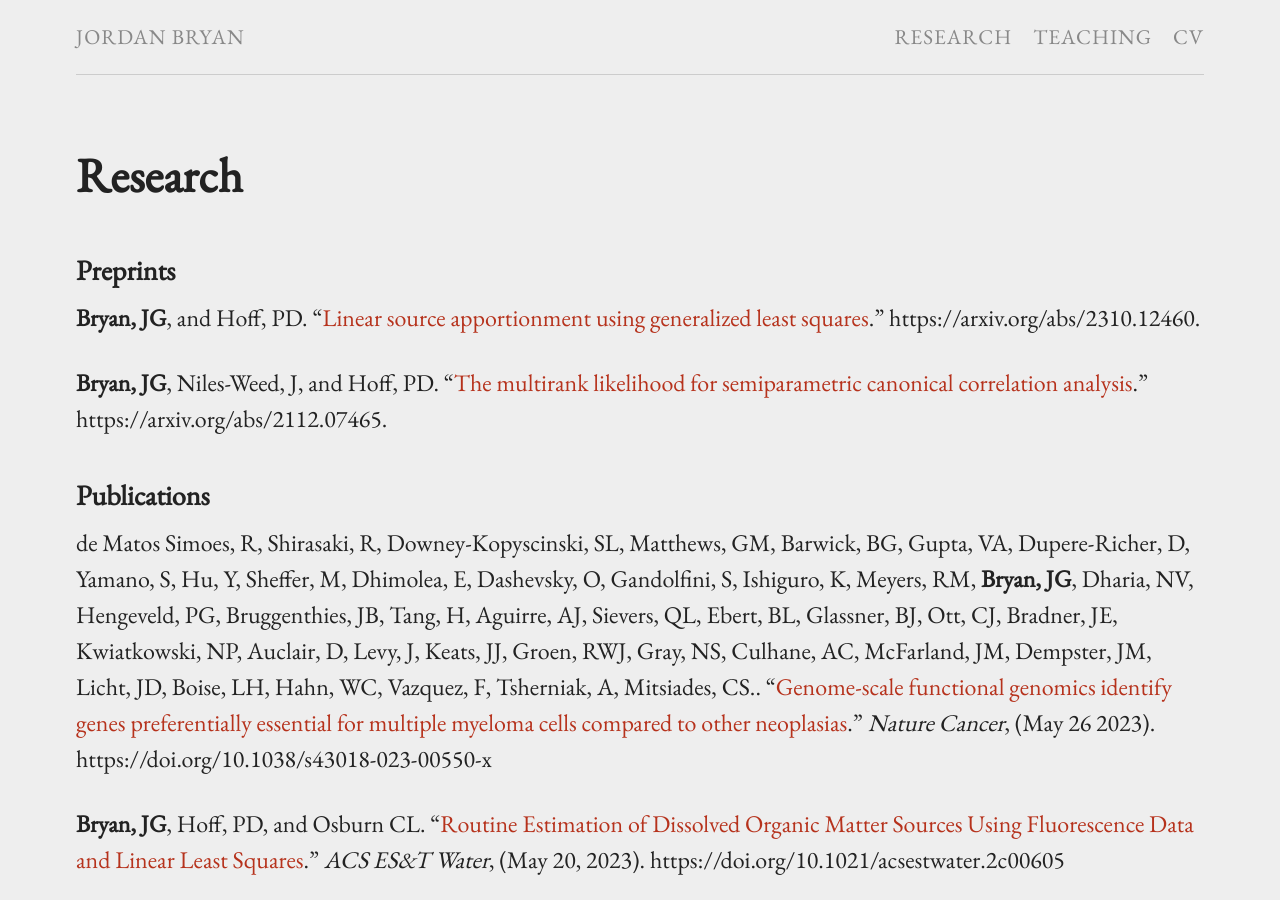
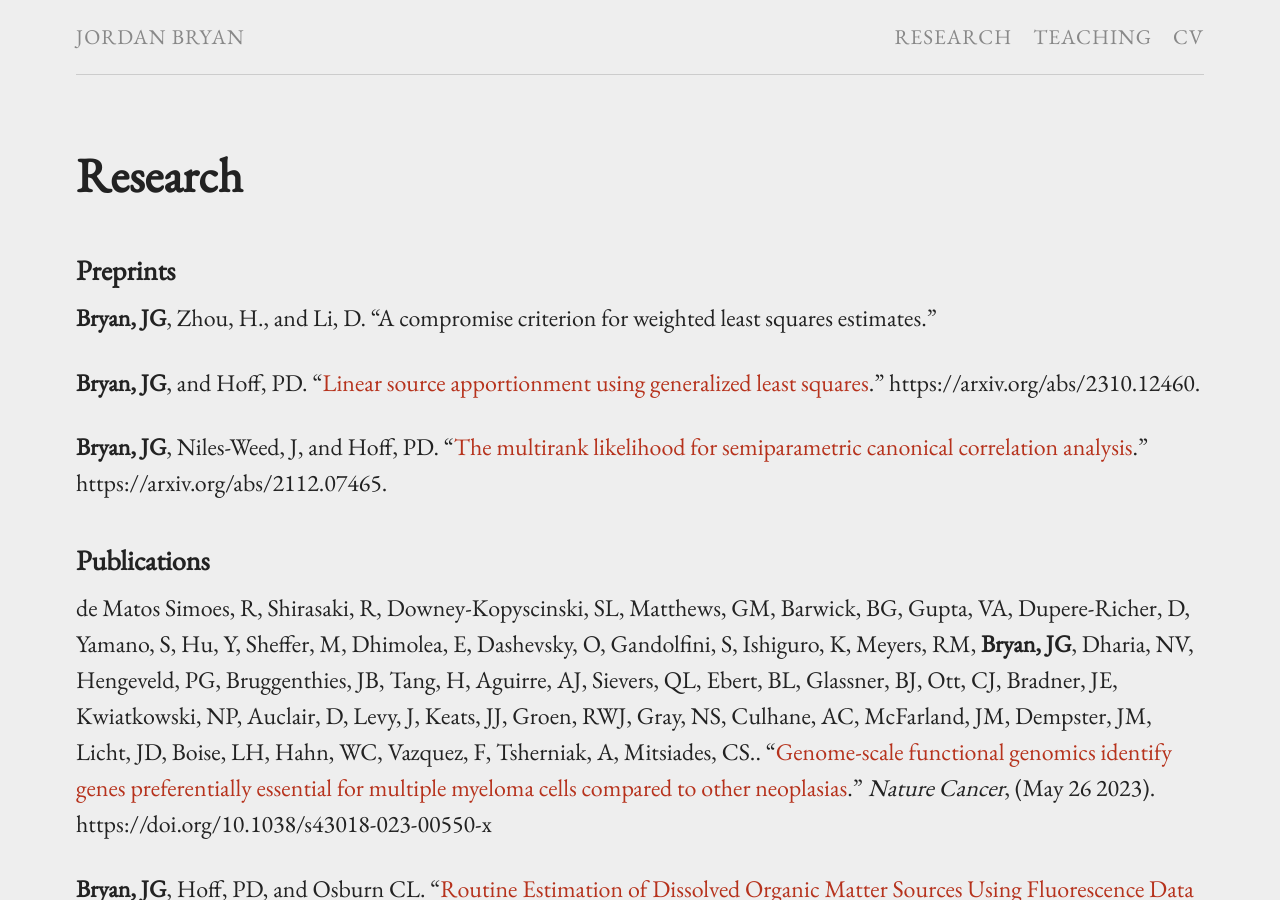
Before and after one commit to j-g-b/j-g-b.github.io, a Jekyll site: the page built from research.md, in a window 1280 px wide and 900 px high. Built offline with Jekyll 4.4.1, drawn with Linux system fonts in a browser that asks for light colours.

Commit message:
adding fwls article

```diff
--- a/research.md
+++ b/research.md
@@ -5,6 +5,8 @@ title: Research
 ---
 
 ### Preprints
+
+**Bryan, JG**, Zhou, H., and Li, D. "A compromise criterion for weighted least squares estimates."
 
 **Bryan, JG**, and Hoff, PD. "[Linear source apportionment using generalized least squares](https://arxiv.org/abs/2310.12460)." https://arxiv.org/abs/2310.12460.
 
```
